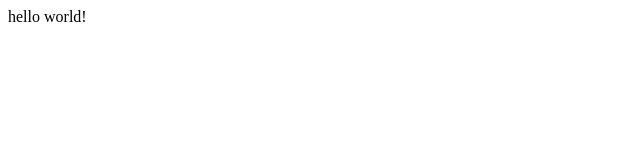
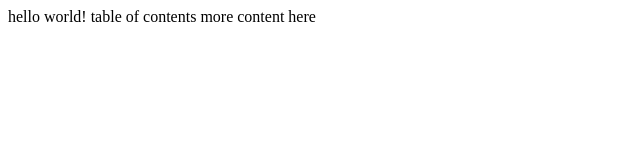
Before and after one commit to rhart-greshamtech/git-demo, a plain HTML site: page web/index.html in a window 1280 px wide. Shown: the whole page, without its empty margins (0-640 px from the left). Drawn offline with Linux system fonts and the light colour scheme.

Commit message:
Updating index.html

```diff
--- a/web/index.html
+++ b/web/index.html
@@ -1 +1,3 @@
-<html>hello world!</html>
+<html>hello world!
+table of contents
+more content here</html>
```
